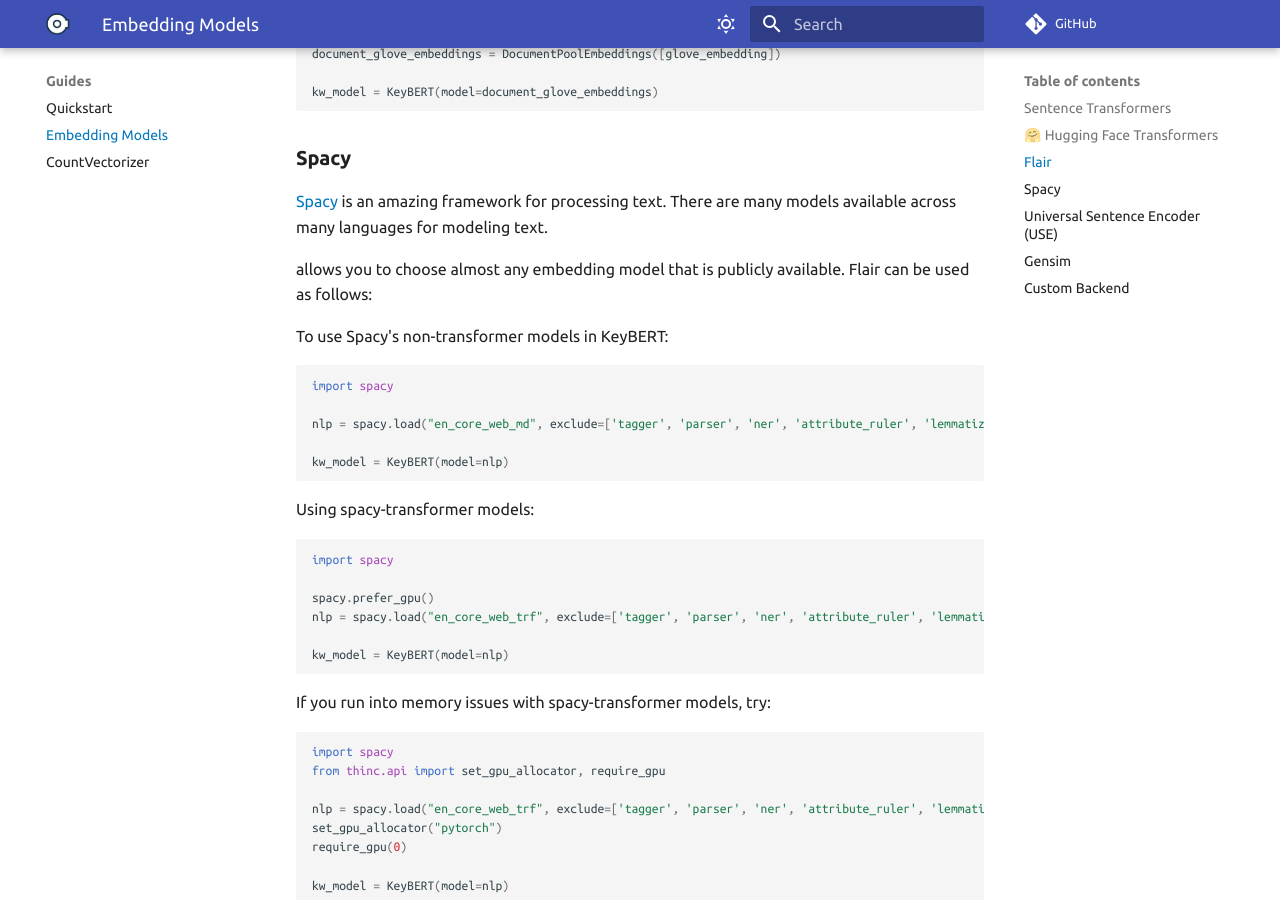
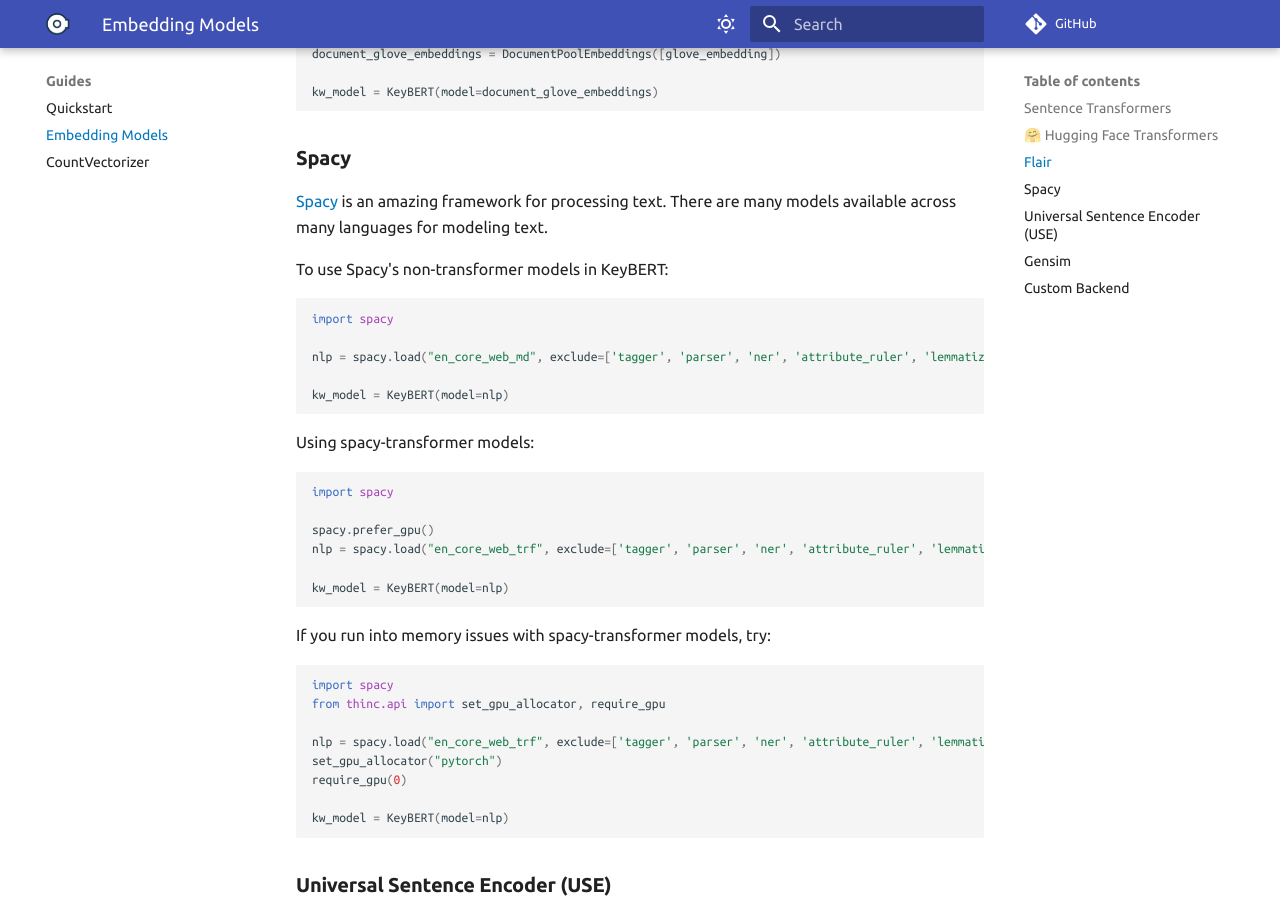
Before and after one commit to MaartenGr/KeyBERT, an MkDocs documentation site: the page built from docs/guides/embeddings.md, in a window 1280 px wide and 900 px high, scrolled down 1472 px. Built offline with MkDocs 1.6.1 and Material for MkDocs 9.7.7, drawn with Linux system fonts in a browser that asks for light colours; comment, search, counter and statistics services are not loaded.

Commit message:
Remove redundant documentation (#123)

```diff
--- a/docs/guides/embeddings.md
+++ b/docs/guides/embeddings.md
@@ -64,9 +64,6 @@
 ### **Spacy**
 [Spacy](https://github.com/explosion/spaCy) is an amazing framework for processing text. There are
 many models available across many languages for modeling text.
-
- allows you to choose almost any embedding model that
-is publicly available. Flair can be used as follows:
 
 To use Spacy's non-transformer models in KeyBERT:
 
```
